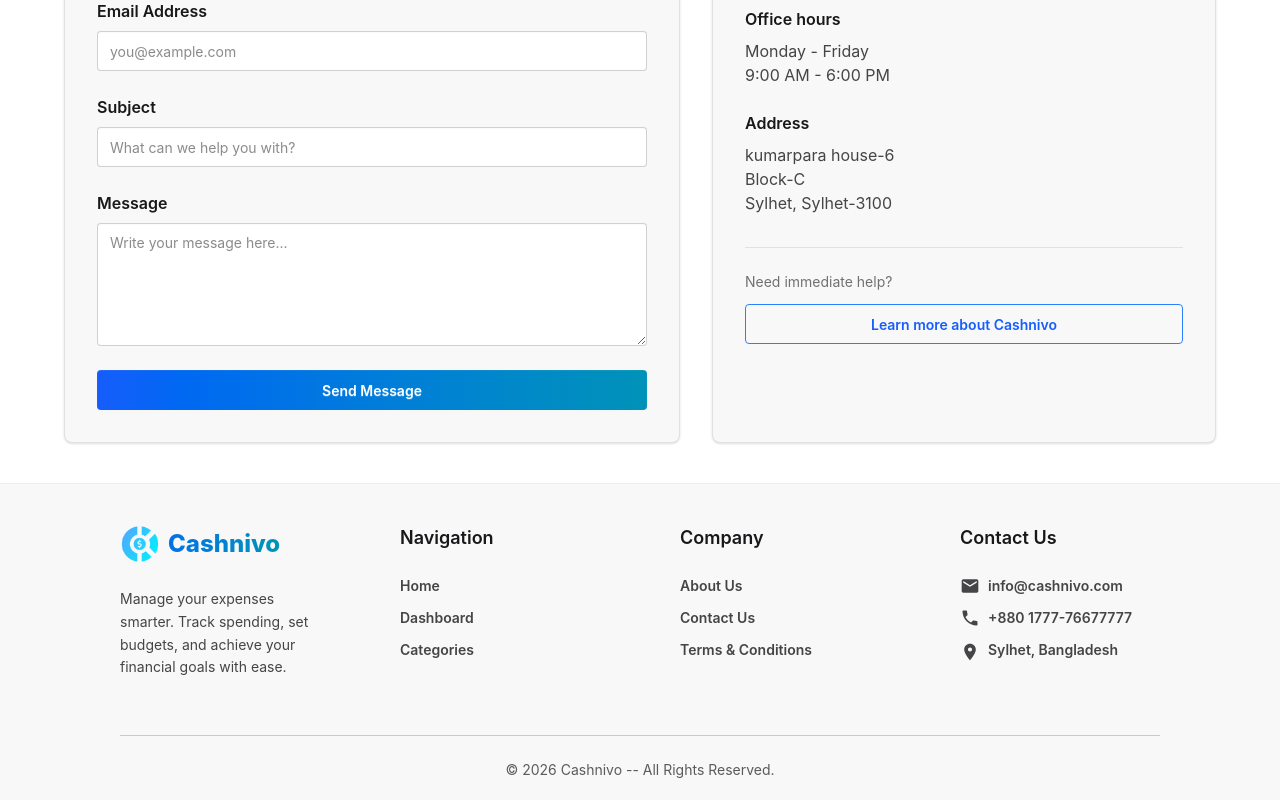
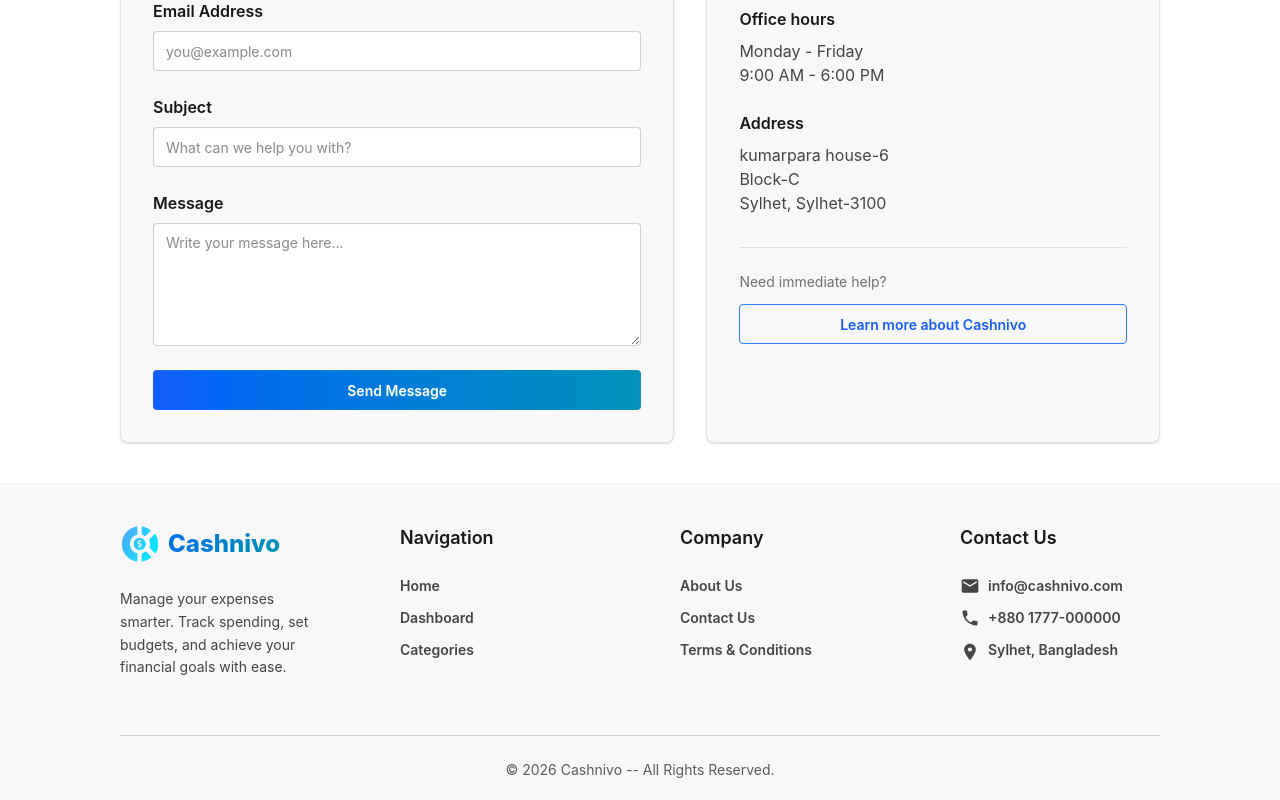
Before and after one commit to SiratimMChy/Expense-Tracker, a React (Vite) app: page /contact in a window 1280 px wide. Shown: the part 482-1282 px from the top of the page. Built offline with nearby package versions, Linux system fonts and the light colour scheme; no server answers.

Commit message:
Increase width of contact us page

```diff
--- a/src/Components/Footer/Footer.jsx
+++ b/src/Components/Footer/Footer.jsx
@@ -96,7 +96,7 @@
                             className="flex items-center gap-2 text-base-content/80 text-sm font-semibold hover:text-blue-600 transition-colors duration-200"
                         >
                             <MdPhone className="w-5 h-5 shrink-0" />
-                            <span>+880 1777-76677777</span>
+                            <span>+880 1777-000000</span>
                         </a>
                         <div className="flex items-start gap-2 text-base-content/80 text-sm font-semibold hover:text-blue-600 transition-colors duration-200">
                             <MdLocationOn className="w-5 h-5 mt-0.5 shrink-0" />
--- a/src/Pages/ContactUs.jsx
+++ b/src/Pages/ContactUs.jsx
@@ -22,8 +22,8 @@
     };
 
     return (
-        <div className="min-h-screen bg-base-100 px-4 py-10 lg:px-10">
-            <div className="max-w-6xl mx-auto space-y-10">
+        <div className="min-h-screen bg-base-100 px-4 py-10 lg:px-30">
+            <div className="w-full mx-auto space-y-10">
                 <div className="text-center">
                     <p className="text-sm uppercase tracking-[0.3em] text-blue-600 font-bold">
                         Cashnivo
```
